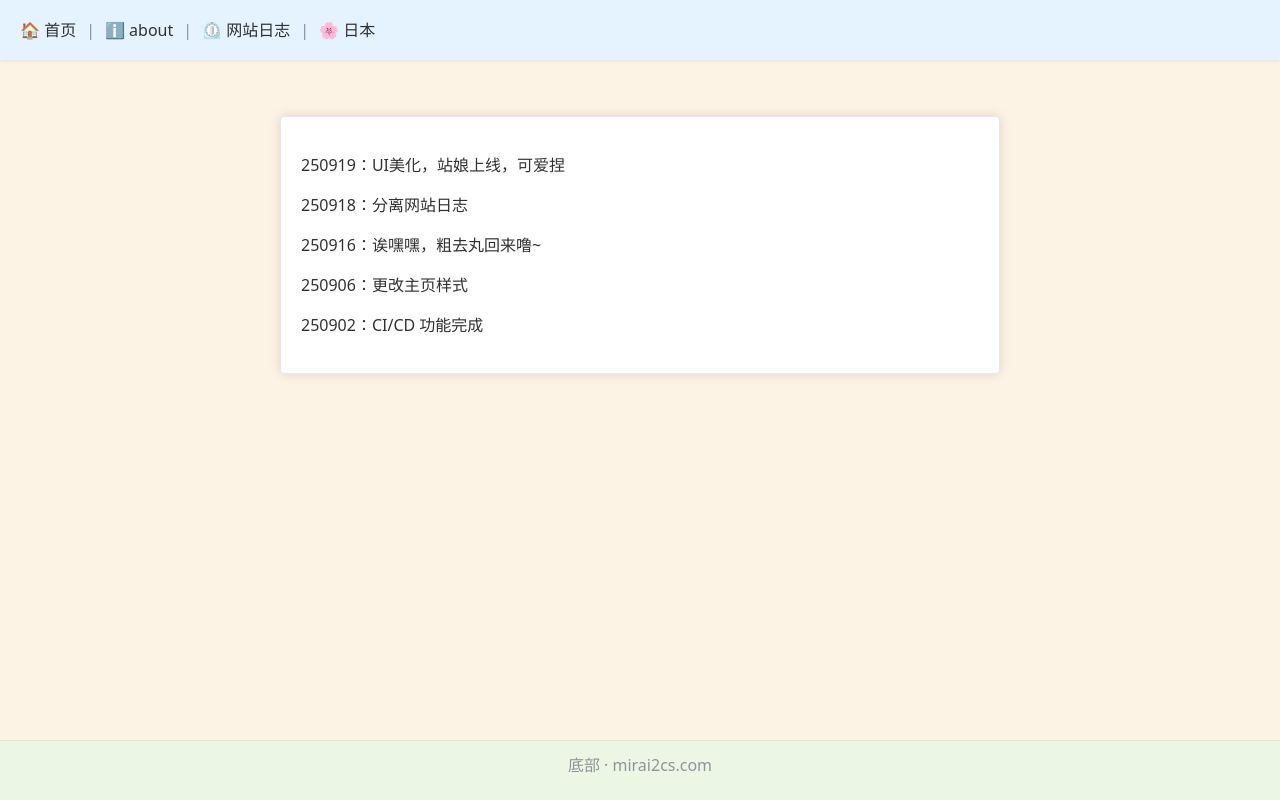
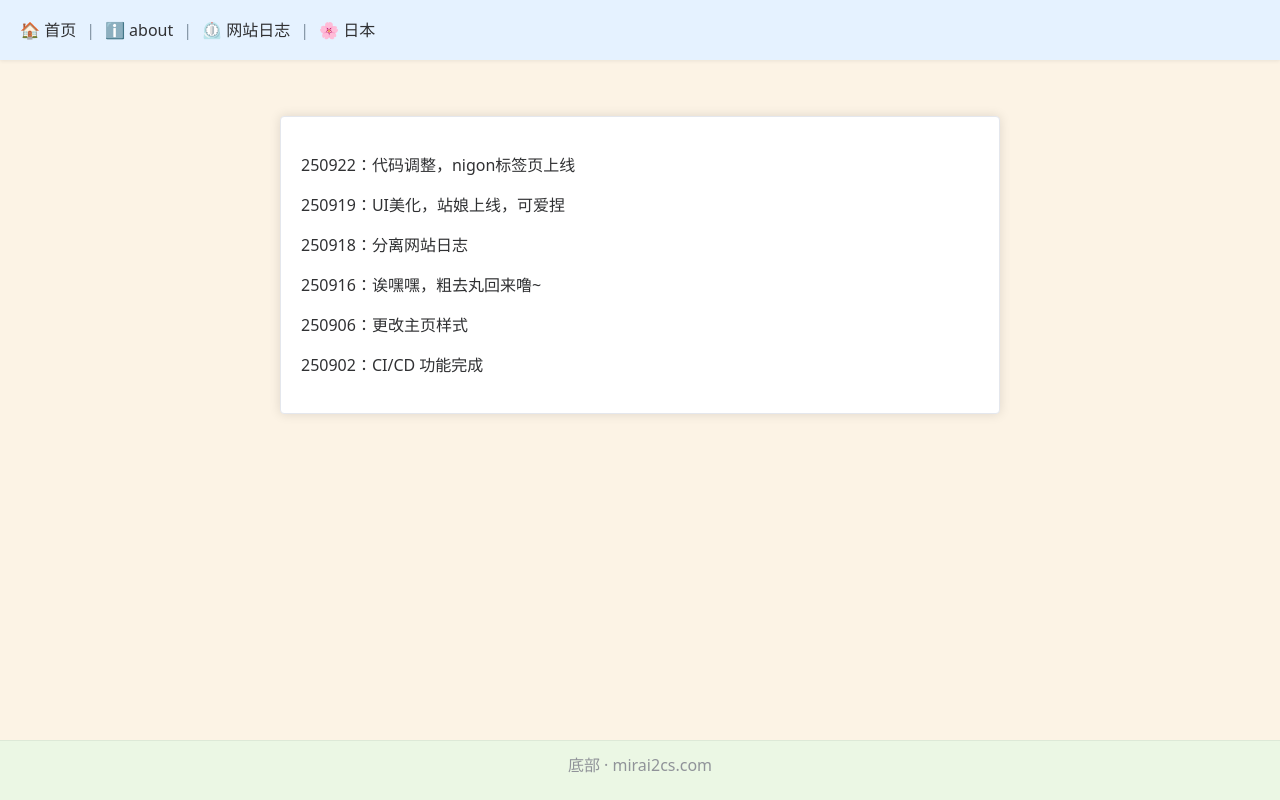
Before and after one commit to nono-easy/mirai2cs, a Vue app in the folder frontend/: page /history in a window 1280 px wide. Built offline with nearby package versions, Linux system fonts and the light colour scheme.

Commit message:
feat: 1. 更新history页面

```diff
--- a/frontend/src/views/History.vue
+++ b/frontend/src/views/History.vue
@@ -32,6 +32,7 @@ const todayStr = computed(() => formatDate(now.value))
 
 // 日志数据
 const logs = ref([
+  { date: '250922', text: '代码调整，nigon标签页上线' },
   { date: '250919', text: 'UI美化，站娘上线，可爱捏' },
   { date: '250918', text: '分离网站日志' },
   { date: '250916', text: '诶嘿嘿，粗去丸回来噜~' },
```
